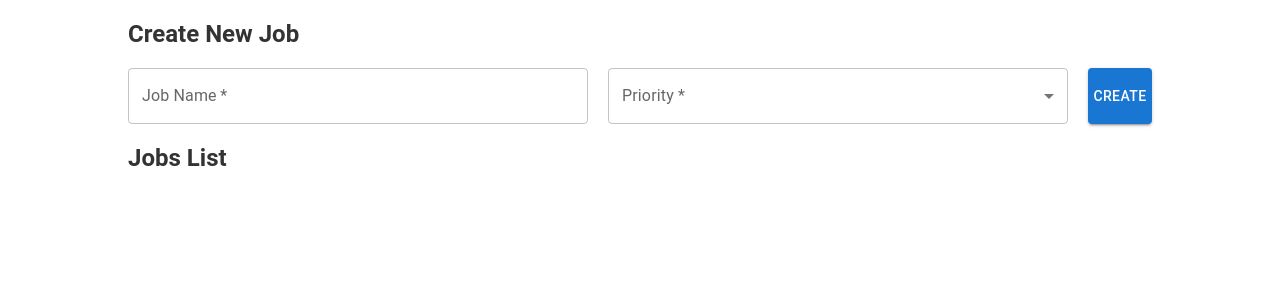
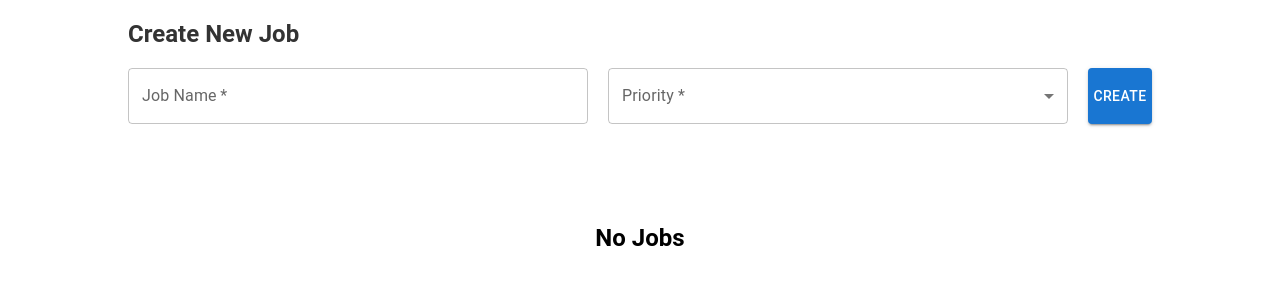
Before and after one commit to yusufkorkmaz/Create-Job-Project, a React (Create React App) app: page / in a window 1280 px wide. Shown: the top 300 px of the page. Built offline with nearby package versions, Linux system fonts and the light colour scheme.

Commit message:
table created when create a job

```diff
--- a/src/App.js
+++ b/src/App.js
@@ -1,4 +1,4 @@
-import { Alert, Button, FormControl, InputLabel, MenuItem, Select, Snackbar, TextField } from '@mui/material';
+import { Alert, Button, FormControl, InputLabel, MenuItem, Paper, Select, Snackbar, Table, TableBody, TableCell, TableContainer, TableHead, TableRow, TextField } from '@mui/material';
 import { Box } from '@mui/system';
 
 import React, { useState } from 'react';
@@ -32,7 +32,7 @@ function App() {
       setOpenErrorSnackbar(true);
     } else {
       setOpenSuccessSnackbar(true);
-      setJobs([...jobs, { jobName, priority }]);
+      setJobs([...jobs, { "name": jobName, "priority": priority }]);
     }
 
     setJobName('');
@@ -67,26 +67,35 @@ function App() {
   }
 
 
+
+
   return (
     <div className="App">
 
       {createJobSection()}
 
-      <Box className="jobs-list-wrapper">
-        <h2>Jobs List</h2>
-        {jobs.map((job, index) => {
-          return (
-            <Box className="job-item" key={index}>
-              <p>{job.jobName}</p>
-              <p>{job.priority}</p>
-            </Box>
-          )
-        }
-        )}
-      </Box>
-
-
-
+      {jobs.length > 0 ?
+       <TableContainer component={Paper}>
+        <Table sx={{ minWidth: 700 }} aria-label="customized table">
+          <TableHead>
+            <TableRow>
+              <TableCell>Name</TableCell>
+              <TableCell align="right">Priority</TableCell>
+              <TableCell align="right">Action</TableCell>
+            </TableRow>
+          </TableHead>
+          <TableBody>
+            {jobs.map((job, index) => (
+              <TableRow key={index}>
+                <TableCell component="th" scope="row">
+                  {job.name}
+                </TableCell>
+                <TableCell align="right">{job.priority}</TableCell>
+              </TableRow>
+            ))}
+          </TableBody>
+        </Table>
+      </TableContainer> : <h2 className='no-job-text'>No Jobs</h2>}
 
 
       <Snackbar
--- a/src/App.scss
+++ b/src/App.scss
@@ -22,6 +22,14 @@
   width: 150px;
 }
 
+
+.no-job-text {
+  font-weight: 600;
+  text-align: center;
+  color: #000;
+  margin-top: 100px;
+}
+
 @media screen and (max-width: 768px) {
   .create-job-items {
     flex-direction: column;
```
